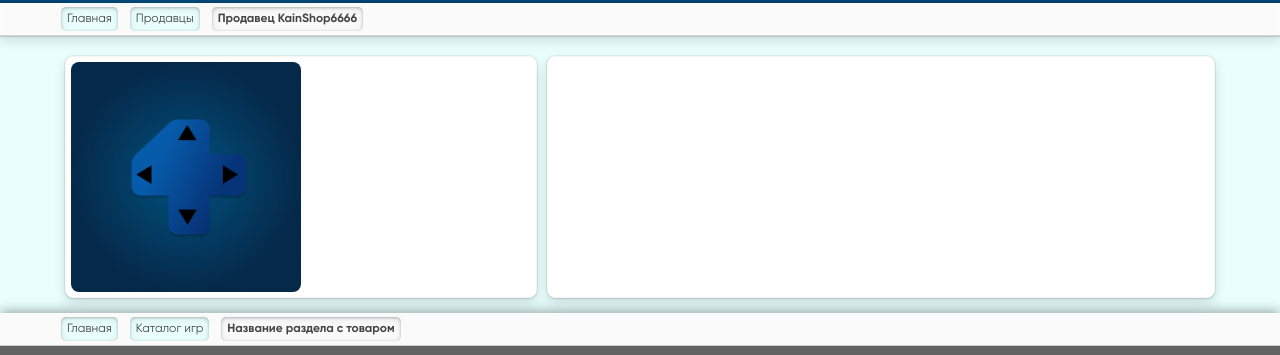
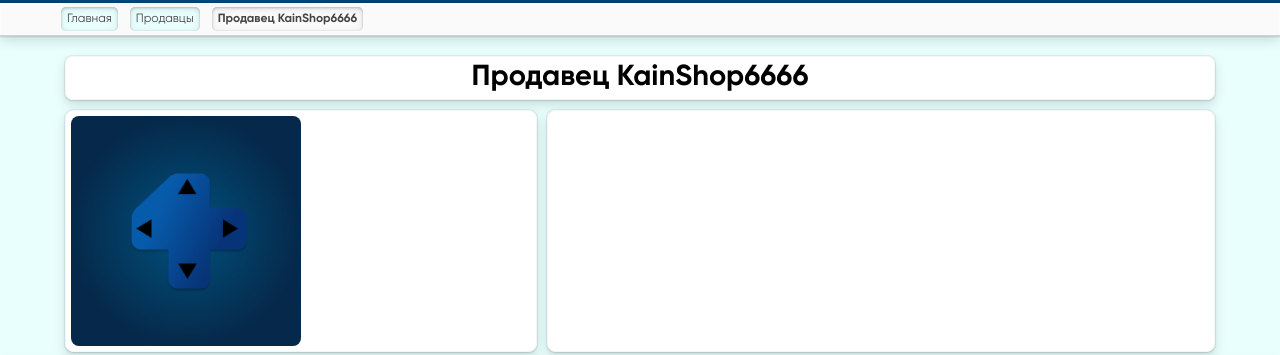
Before and after one commit to KakBeOlolo/Market4GameFrontend, a plain HTML site: page sellers.html in a window 1280 px wide. Shown: the part 165-520 px from the top of the page. Drawn offline with nearby package versions, Linux system fonts and the light colour scheme.

Commit message:
мелкие правки

```diff
--- a/assets/css/sellers.css
+++ b/assets/css/sellers.css
@@ -32,3 +32,18 @@
   box-shadow: inset 0 0 0 1px rgba(255, 255, 255, 0.5), 0 1px 2px rgba(0, 0, 0, 0.1), 0 0 0 1px rgba(0, 0, 0, 0.05), 0 5px 12px rgba(0, 0, 0, 0.125);
   border-radius: 8px;
 }
+.seller-name {
+  max-width: 100%;
+  background: #FFFFFF;
+  border: 1px solid #F6F6F6;
+  box-shadow: inset 0 0 0 1px rgba(255, 255, 255, 0.5), 0 1px 2px rgba(0, 0, 0, 0.1), 0 0 0 1px rgba(0, 0, 0, 0.05), 0 5px 12px rgba(0, 0, 0, 0.125);
+  width: -webkit-fill-available;
+  font-weight: 700;
+  font-size: 29px;
+  line-height: 32px;
+  text-align: center;
+  color: #000000;
+  padding: 5px;
+  border-radius: 7px;
+  margin-bottom: 10px;
+}
--- a/sellers.html
+++ b/sellers.html
@@ -653,6 +653,9 @@
 
 	<section class="wrapper-page">
 		<div class="page-content">
+			<div class="seller-name">
+				<h1>Продавец KainShop6666</h1>
+			</div>
 			<div class="seller-body">
 				<div class="seller-body-left">
 					<div class="seller-avatar"><img src="./assets/img/Seller-avatar.png"> </div>
```
